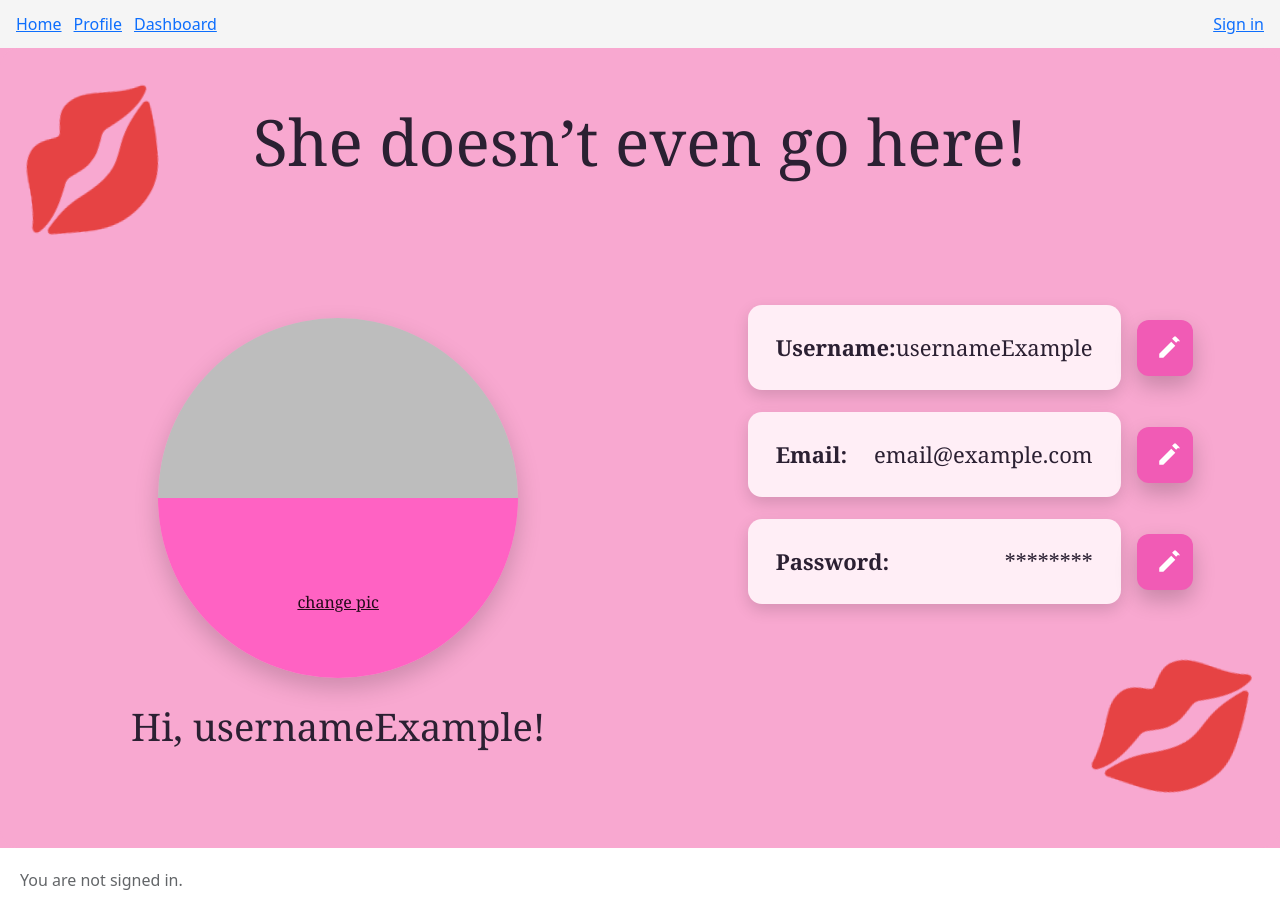
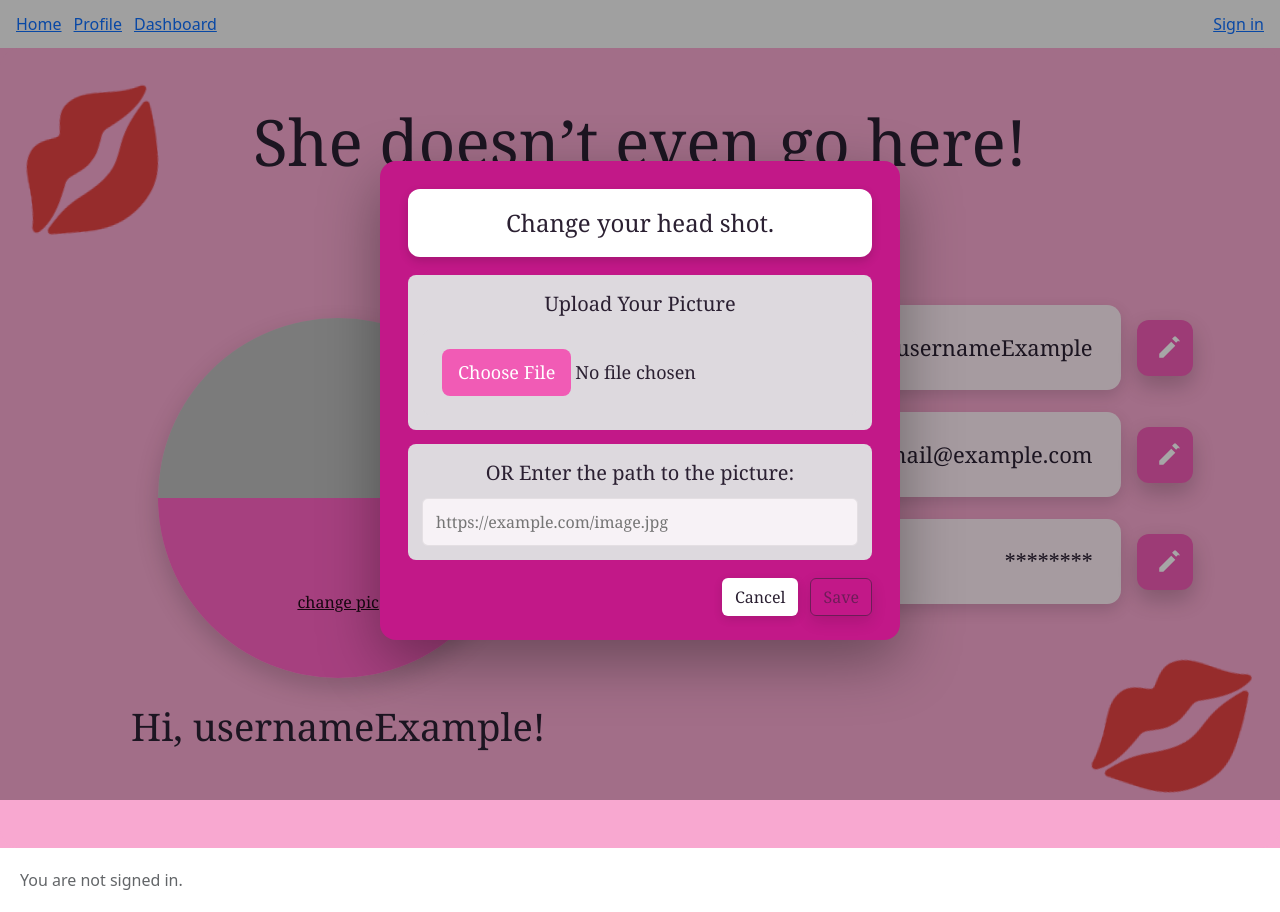
Before and after one commit to CPP-SheCodes-SLP-2025-26/fullstack, a React app in the folder frontend/: page /profile in a window 1280 px wide. Both pictures are taken after a click on the button "change pic". Built offline with nearby package versions, Linux system fonts and the light colour scheme; no server answers; the HTML template or start-up script is replaced by a standard one.

Commit message:
added functionality to profile picture

```diff
--- a/frontend/src/pages/Profile.jsx
+++ b/frontend/src/pages/Profile.jsx
@@ -5,10 +5,12 @@ export default function ProfilePage() {
   const [username, setUsername] = useState("usernameExample");
   const [email, setEmail] = useState("email@example.com");
   const [passwordMasked] = useState("********");
+  const [editing, setEditing] = useState(null); // 'username' | 'email' | 'password' | 'pic' | null
 
-  const [editing, setEditing] = useState(null); // 'username' | 'email' | 'password' | null
+  // optional local preview for the avatar
+  const [avatarSrc, setAvatarSrc] = useState(null);
 
-  const onChangePic = () => alert("Open file picker to change picture");
+  const onChangePic = () => setEditing("pic");
 
   return (
     <div className="profile-page">
@@ -18,8 +20,10 @@ export default function ProfilePage() {
         <div className="lips lips--tl" aria-hidden="true">💋</div>
 
         <div className="profile-left">
-          <button className="avatar" onClick={onChangePic} aria-label="Change profile picture">
-            <span className="avatar__cta">change pic</span>
+          <button className="avatar" onClick={onChangePic} aria-label="Change profile picture"
+            style={avatarSrc ? { backgroundImage: `url(${avatarSrc})`, backgroundSize: "cover", backgroundPosition: "center" } : undefined}
+          >
+            {!avatarSrc && <span className="avatar__cta">change pic</span>}
           </button>
           <p className="greeting">Hi, {username}!</p>
         </div>
@@ -43,6 +47,7 @@ export default function ProfilePage() {
           />
         </Modal>
       )}
+
       {editing === "email" && (
         <Modal title="Change your email." onClose={() => setEditing(null)}>
           <EmailForm
@@ -52,11 +57,21 @@ export default function ProfilePage() {
           />
         </Modal>
       )}
+
       {editing === "password" && (
         <Modal title="Change your password." onClose={() => setEditing(null)}>
           <PasswordForm
             onCancel={() => setEditing(null)}
             onSave={() => { /* call API here */ setEditing(null); }}
+          />
+        </Modal>
+      )}
+
+      {editing === "pic" && (
+        <Modal title="Change your head shot." onClose={() => setEditing(null)}>
+          <ProfilePicForm
+            onCancel={() => setEditing(null)}
+            onSave={(src) => { setAvatarSrc(src); setEditing(null); }}
           />
         </Modal>
       )}
@@ -80,10 +95,9 @@ function InfoRow({ label, value, onEdit }) {
   );
 }
 
-/* ---------- Modal + Forms ---------- */
+/* ---------- Modal ---------- */
 
 function Modal({ title, children, onClose }) {
-  // close on Esc or backdrop click
   useEffect(() => {
     const onKey = (e) => e.key === "Escape" && onClose();
     document.addEventListener("keydown", onKey);
@@ -135,10 +149,7 @@ function UsernameForm({ current, onSave, onCancel }) {
   const canSave = nonEmpty && sameOk;
 
   return (
-    <form
-      className="popup-form"
-      onSubmit={(e) => { e.preventDefault(); if (canSave) onSave(v.trim()); }}
-    >
+    <form className="popup-form" onSubmit={(e) => { e.preventDefault(); if (canSave) onSave(v.trim()); }}>
       <FieldBlock label="Enter your new name." error={vErr}>
         <input
           className="popup-input"
@@ -273,3 +284,51 @@ function PasswordForm({ onSave, onCancel }) {
     </form>
   );
 }
+
+/* ---------- Profile picture form ---------- */
+
+function ProfilePicForm({ onSave, onCancel }) {
+  const [file, setFile] = useState(null);
+  const [path, setPath] = useState("");
+
+  const canSave = !!file || !!path.trim();
+
+  const handleSubmit = (e) => {
+    e.preventDefault();
+    if (!canSave) return;
+
+    if (file) {
+      // For now, show a local preview; replace with upload logic as needed.
+      const previewUrl = URL.createObjectURL(file);
+      onSave(previewUrl);
+    } else {
+      onSave(path.trim());
+    }
+  };
+
+  return (
+    <form className="popup-form" onSubmit={handleSubmit}>
+      <div className="field-block">
+        <div className="field-label">Upload Your Picture</div>
+        <input
+          className="popup-file"
+          type="file"
+          accept="image/*"
+          onChange={(e) => setFile(e.target.files?.[0] || null)}
+        />
+      </div>
+
+      <div className="field-block">
+        <div className="field-label">OR Enter the path to the picture:</div>
+        <input
+          className="popup-input"
+          value={path}
+          onChange={(e) => setPath(e.target.value)}
+          placeholder="https://example.com/image.jpg"
+        />
+      </div>
+
+      <Actions canSave={canSave} onCancel={onCancel} />
+    </form>
+  );
+}
--- a/frontend/src/pages/ProfilePage.css
+++ b/frontend/src/pages/ProfilePage.css
@@ -290,3 +290,31 @@
   .popup { padding: 22px 16px; }
   .popup-title { margin: 0 2px 14px; }
 }
+/* ---------- profile pic popup ---------- */
+
+.popup-file {
+  display: block;
+  width: 100%;
+  padding: 20px;
+  background: #ddd9de;
+  border: none;
+  border-radius: 10px;
+  text-align: center;
+  font-size: 18px;
+  color: var(--text);
+  cursor: pointer;
+}
+
+.popup-file::file-selector-button {
+  background: var(--pink-deep);
+  border: none;
+  color: white;
+  padding: 10px 16px;
+  border-radius: 8px;
+  cursor: pointer;
+  font-family: inherit;
+}
+
+.popup-file::file-selector-button:hover {
+  filter: brightness(1.1);
+}
```
